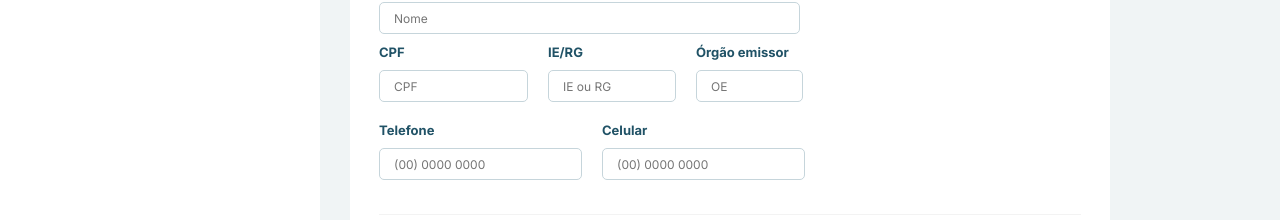
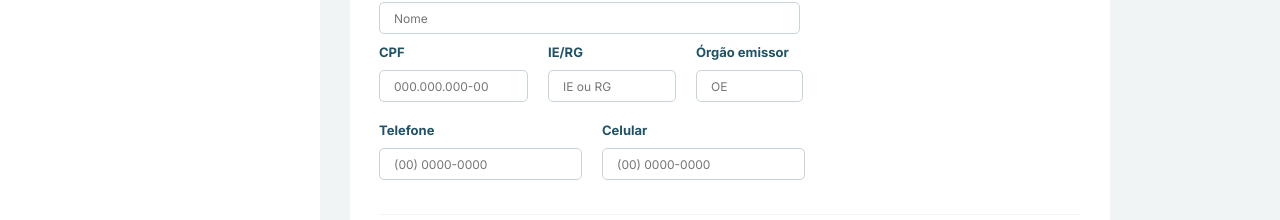
Before and after one commit to marrcelosantana/mk-challenge, a React (Vite) app: page / in a window 1280 px wide. Shown: the part 580-800 px from the top of the page. Built offline with nearby package versions, Linux system fonts and the light colour scheme.

Commit message:
[MK-Challenge] - Finish Product layout

```diff
--- a/src/components/Forms/Product/index.tsx
+++ b/src/components/Forms/Product/index.tsx
@@ -48,7 +48,7 @@ export function Product() {
         <SubSection>
           <InputContainer>
             <Label>CPF</Label>
-            <Input style={{ width: 149 }} placeholder="CPF" />
+            <Input style={{ width: 149 }} placeholder="000.000.000-00 " />
           </InputContainer>
 
           <InputContainer>
@@ -65,12 +65,12 @@ export function Product() {
         <SubSection>
           <InputContainer>
             <Label>Telefone</Label>
-            <Input placeholder="(00) 0000 0000" />
+            <Input placeholder="(00) 0000-0000" />
           </InputContainer>
 
           <InputContainer>
             <Label>Celular</Label>
-            <Input placeholder="(00) 0000 0000" />
+            <Input placeholder="(00) 0000-0000" />
           </InputContainer>
         </SubSection>
       </Section>
--- a/src/components/Forms/Product/styles.ts
+++ b/src/components/Forms/Product/styles.ts
@@ -120,4 +120,5 @@ export const BackLink = styled.a`
   font-weight: 700;
   line-height: normal;
   text-decoration-line: underline;
+  cursor: pointer;
 `;
```
